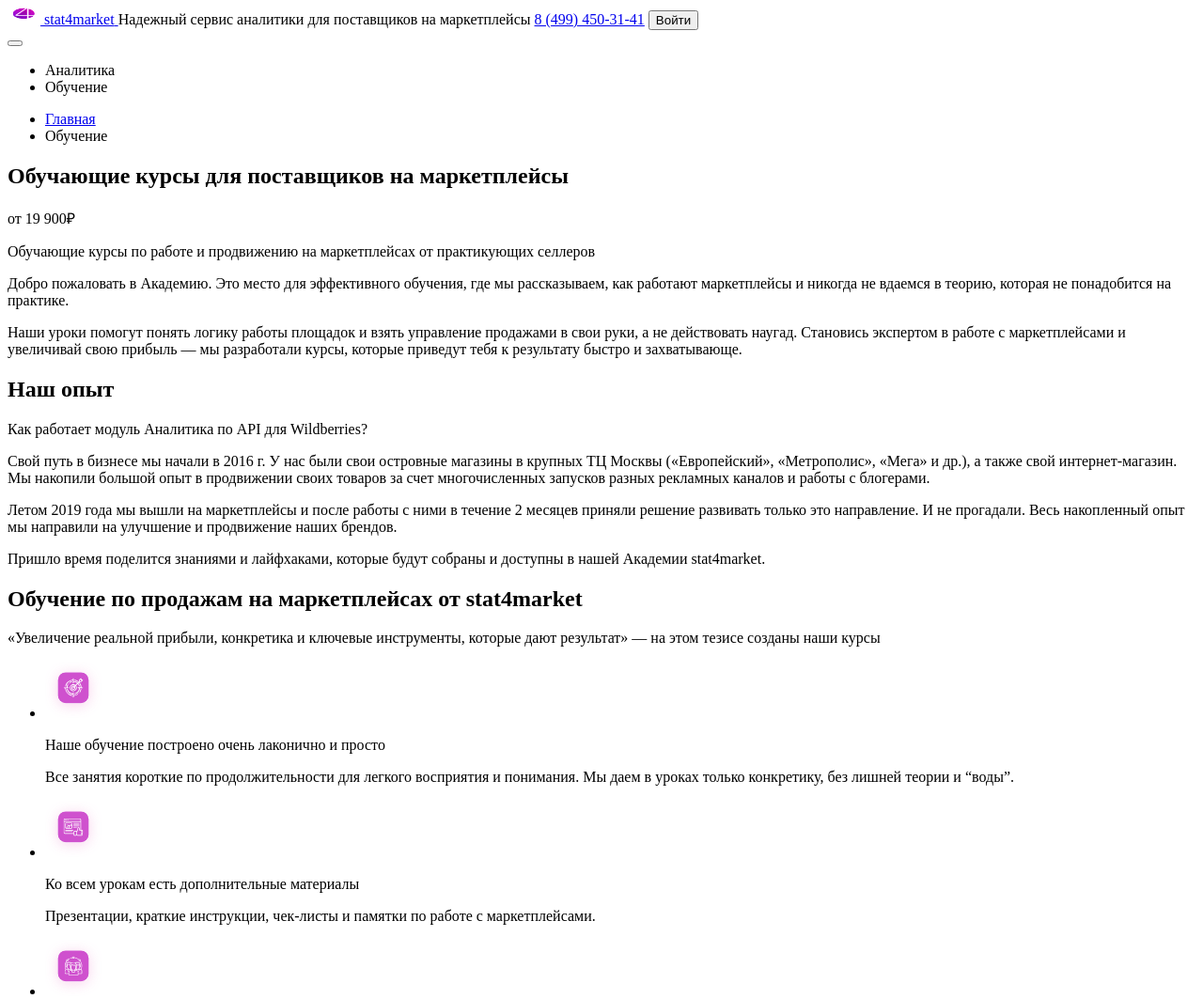
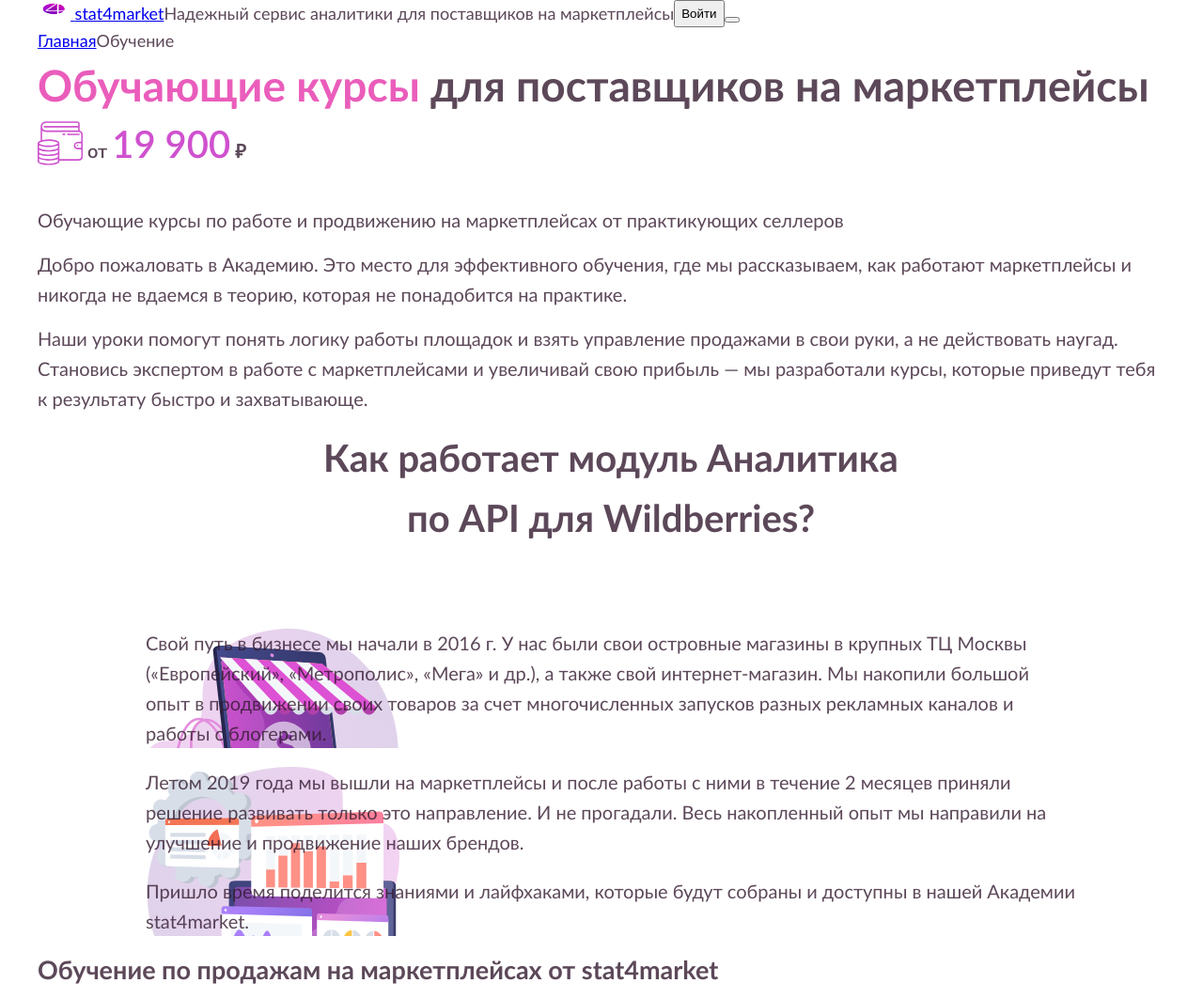
Before and after one commit to grsjob/stat4market, a website: page education.html in a window 1280 px wide. Shown: the top 1063 px of the page at 94% size. Drawn offline with nearby package versions, Linux system fonts and the light colour scheme; files that its build step writes are made by us from their sources.

Commit message:
add styles course and experience
descktop xl styles

```diff
--- a/src/education.html
+++ b/education.html
@@ -3,6 +3,7 @@
 <head>
     <meta charset="UTF-8">
     <meta name="viewport" content="width=device-width, initial-scale=1">
+    <link rel="stylesheet" href="/src/css/style.min.css">
     <title>Stat4market</title>
 </head>
 <body>
@@ -75,16 +76,17 @@
 на маркетплейсы</span>
             <a href="tel:84994503141" class="header__phone"> 8 (499) 450-31-41</a>
             <button class="button header__come-in-button ">Войти</button>
+
             <div class="header__main-nav main-nav">
                 <button class="main-nav__toggle"><span></span></button>
-                <ul class="main-nav__list">
+                <ul class="main-nav__list reset-style-list">
                     <li class="main-nav__item">Аналитика</li>
                     <li class="main-nav__item">Обучение</li>
                 </ul>
             </div>
         </div>
 
-        <ul class="bread-crumbs" itemscope itemtype="https://schema.org/BreadcrumbList">
+        <ul class="bread-crumbs reset-style-list" itemscope itemtype="https://schema.org/BreadcrumbList">
             <li class="bread-crumbs__item" itemprop="itemListElement" itemscope itemtype="https://schema.org/ListItem">
                 <a href="/" title="Главная" itemprop="item">
                     <span itemprop="name">Главная</span>
@@ -100,11 +102,10 @@
         </ul>
 
         <section class="course-description">
-            <div class="wrapper">
                 <h1 class="course-description__title"><span
                         class="course-description__title--focus-on">Обучающие курсы</span>
                     для поставщиков на маркетплейсы</h1>
-                <p class="course-description__price">от <span class="course-description__price--focus-on">19 900</span>₽
+                <p class="course-description__price price">от <span class="price--focus-on">19 900</span> ₽
                 </p>
                 <div class="course-description__description">
                     <p>Обучающие курсы по работе и продвижению на маркетплейсах от практикующих селлеров</p>
@@ -119,19 +120,21 @@
                         разработали курсы, которые приведут тебя к результату быстро и захватывающе.
                     </p>
                 </div>
-            </div>
         </section>
     </div>
 </header>
 <main>
-    <section class="experience wrapper">
+    <section class="experience ">
+        <div class="wrapper">
             <h2 class="visually-hidden">Наш опыт</h2>
-        <p class="experience__title--sm">Как работает модуль Аналитика по API для Wildberries?</p>
+            <p class="experience__title">Как работает модуль Аналитика <br> по API для Wildberries?</p>
             <div class="experience__past">
                 <p>
                     Свой путь в бизнесе мы начали в 2016 г. У нас были свои островные магазины в крупных ТЦ Москвы
-                («Европейский», «Метрополис», «Мега» и др.), а также свой интернет-магазин. Мы накопили большой опыт в
-                продвижении своих товаров за счет многочисленных запусков разных рекламных каналов и работы с блогерами.
+                    («Европейский», «Метрополис», «Мега» и др.), а также свой интернет-магазин. Мы накопили большой опыт
+                    в
+                    продвижении своих товаров за счет многочисленных запусков разных рекламных каналов и работы с
+                    блогерами.
                 </p>
             </div>
             <div class="experience__current">
@@ -145,6 +148,7 @@
                     stat4market.
                 </p>
             </div>
+        </div>
     </section>
     <section class="advantages wrapper">
         <h2 class="advantages__title">Обучение по продажам на маркетплейсах от <span
@@ -152,10 +156,10 @@
         <p class="advantages__main-thesis">«Увеличение реальной прибыли, конкретика и ключевые инструменты,
             которые дают результат» — на этом тезисе созданы наши курсы
         </p>
-        <ul class="advantages__list">
+        <ul class="advantages__list reset-style-list">
             <li class="advantages__item advantage">
                 <svg class="advantage__icon" width="60" height="60">
-                    <use href="./img/icons/sprite.svg#advantages__icon-target"></use>
+                    <use href="./src/img/icons/sprite.svg#advantages__icon-target"></use>
                 </svg>
                 <p class="advantage__title">Наше обучение построено очень лаконично и просто</p>
                 <p class="advantage__text">Все занятия короткие по продолжительности для легкого восприятия и понимания.
@@ -163,7 +167,7 @@
             </li>
             <li class="advantages__item advantage">
                 <svg class="advantage__icon" width="60" height="60">
-                    <use href="./img/icons/sprite.svg#advantages__icon-data"></use>
+                    <use href="./src/img/icons/sprite.svg##advantages__icon-data"></use>
                 </svg>
                 <p class="advantage__title">Ко всем урокам есть дополнительные материалы</p>
                 <p class="advantage__text">Презентации, краткие инструкции, чек-листы и памятки по работе с
@@ -171,7 +175,7 @@
             </li>
             <li class="advantages__item advantage">
                 <svg class="advantage__icon" width="60" height="60">
-                    <use href="./img/icons/sprite.svg#advantages__icon-group"></use>
+                    <use href="./src/img/icons/sprite.svg##advantages__icon-group"></use>
                 </svg>
                 <p class="advantage__title">Наше обучение — практико-ориентированное</p>
                 <p class="advantage__text">Поэтому после прохождения уроков ты будешь выполнять задания, которые помогут
@@ -179,7 +183,7 @@
             </li>
             <li class="advantages__item advantage">
                 <svg class="advantage__icon" width="60" height="60">
-                    <use href="./img/icons/sprite.svg#advantages__icon-creators"></use>
+                    <use href="./src/img/icons/sprite.svg##advantages__icon-creators"></use>
                 </svg>
                 <p class="advantage__title">Создатели нашей Академии</p>
                 <p class="advantage__text">Действующие селлеры с большим опытом в продажах на маркетплейсах, эксперты
@@ -187,7 +191,6 @@
             </li>
         </ul>
     </section>
-
 </main>
 
 </body>
--- /dev/null
+++ b/src/index.js
@@ -0,0 +1 @@
+import './sass/style.scss';
--- /dev/null
+++ b/src/sass/blocks/advantages.scss
@@ -0,0 +1,27 @@
+.advantages {
+  &__title {
+    &--focus-on {
+    }
+  }
+
+  &__main-thesis {
+  }
+
+  &__list {
+  }
+
+  &__item {
+  }
+}
+
+
+.advantage {
+  &__icon {
+  }
+
+  &__title {
+  }
+
+  &__text {
+  }
+}
--- /dev/null
+++ b/src/sass/blocks/course-description.scss
@@ -0,0 +1,75 @@
+.price {
+  margin: 0;
+  font-weight: 600;
+  font-size: 20px;
+  line-height: 29px;
+  position: relative;
+  padding-left: 53px;
+&:before{
+content: "";
+  position: absolute;
+  width: 48px;
+  height: 48px;
+  left:0;
+  top: 5px;
+  background-image: url('/src/img/icons/purse.svg');
+}
+  &--focus-on {
+    color: $main-color;
+    text-transform: uppercase;
+    font-size: 40px;
+    line-height: 150%
+  }
+}
+.course-description {
+  @media(min-width: $desktop-xl) {
+    padding-right: 660px;
+    background-image: url("/src/img/blocks/course-description/Superman-xl.svg");
+    background-repeat: no-repeat;
+    background-size: 620px 605px;
+    background-position: right top;
+    margin-bottom: 147px;
+    min-height: 605px;
+  }
+
+  &__title {
+    font-weight: 700;
+    font-size: 26px;
+    line-height: 150%;
+    margin: 0;
+    @media(min-width: $tablet-md) {
+      font-size: 46px;
+      line-height: 65px;
+    }
+    @media(min-width: $desktop-xl) {
+      font-size: 56px;
+      line-height: 80px;;
+    }
+
+    &--focus-on {
+      color: $selected-symbol-title;
+
+    }
+  }
+
+  &__price {
+    margin-bottom: 35px;
+  }
+
+  &__description {
+    @media(min-width: $tablet-md) {
+      font-size: 20px;
+      line-height: 160%;
+    }
+    @media(min-width: $desktop-xl) {
+      font-size: 25px;
+    }
+
+    & p {
+      margin: 0 0 10px 0;
+      @media (min-width: $tablet-md) {
+        margin: 0 0 15px 0;
+      }
+    }
+  }
+}
--- /dev/null
+++ b/src/sass/blocks/experience.scss
@@ -0,0 +1,51 @@
+.experience {
+  padding: 0 95px 0 115px;
+@media (min-width:$tablet-md){
+  font-size: 20px;
+  line-height: 160%;
+}
+  @media(min-width: $desktop-xl) {
+    font-size: 25px;
+
+  }
+  &__title {
+    font-weight: 700;
+    font-size: 24px;
+    line-height: 150%;
+    text-align: center;
+    margin: 0 0 85px 0;
+    @media (min-width: $tablet-md) {
+      font-size: 40px;
+      line-height: 64px;
+    }
+  }
+
+  &__past {
+    background-image: url("/src/img/blocks/experience/experience-past.svg");
+    background-repeat: no-repeat;
+    background-position: left top;
+
+    @media(min-width: $desktop-xl) {
+      padding-left: 535px;
+      padding-top: 100px;
+      padding-right: 155px;
+      min-height: 469px;
+      background-size: 456px 469px;
+    }
+  }
+
+  &__current {
+    background-image: url("/src/img/blocks/experience/experience-current.svg");
+    background-repeat: no-repeat;
+
+
+    @media(min-width: $desktop-xl) {
+      padding-right: 554px;
+      padding-top: 120px;
+      min-height: 474px;
+      background-size: 474px 474px;
+      background-position: right top;
+    }
+  }
+
+}
--- /dev/null
+++ b/src/sass/blocks/header.scss
@@ -0,0 +1,63 @@
+.header {
+  @media(min-width: $desktop-xl) {
+    background-image: url("/src/img/blocks/course-description/Ellipse-left-xl.svg"),
+    url("/src/img/blocks/course-description/Ellipse-right-xl.svg");
+    background-repeat: no-repeat;
+    background-position: left  top, right bottom;
+
+  }
+  &__title {
+    display: flex;
+  }
+
+  &__logo {
+  }
+
+  &__logo-icon {
+  }
+
+  &__logo-title {
+  }
+
+  &__tagline {
+    @media (max-width: $tablet-md){
+      display: none;
+    }
+  }
+
+  &__phone {
+    @media (max-width: $desktop-lg){
+      display: none;
+    }
+  }
+
+  &__come-in-button {
+  }
+
+  &__main-nav {
+
+  }
+}
+
+
+.main-nav {
+  &__toggle {
+  }
+
+  &__list {
+    @media (max-width: $desktop-lg){
+      display: none;
+    }
+  }
+
+  &__item {
+  }
+}
+
+.bread-crumbs {
+  display: flex;
+  &__item {
+  }
+}
+
+@import "./course-description";
--- /dev/null
+++ b/src/sass/fonts.scss
@@ -0,0 +1,39 @@
+@font-face {
+  font-family: "Aretha";
+  font-style: normal;
+  font-weight: 700;
+  font-display: swap;
+  src: local("Aretha-Bolt"), local("Aretha Bolt"), url("../fonts/Aretha-Bold.woff2") format("woff2"), url("../fonts/Aretha-Bold.woff") format("woff");
+}
+
+@font-face {
+  font-family: "Lato";
+  font-style: normal;
+  font-weight: 400;
+  font-display: swap;
+  src: local("Lato-Regular"), local("Lato-Regular"), url("../fonts/Lato-Regular.woff2") format("woff2"), url("../fonts/Lato-Regular.woff") format("woff");
+}
+
+@font-face {
+  font-family: "Lato";
+  font-style: normal;
+  font-weight: 500;
+  font-display: swap;
+  src: local("Lato-Medium"), local("Lato-Medium"), url("../fonts/Lato-Medium.woff2") format("woff2"), url("../fonts/Lato-Medium.woff") format("woff");
+}
+
+@font-face {
+  font-family: "Lato";
+  font-style: normal;
+  font-weight: 600;
+  font-display: swap;
+  src: local("Lato-Semibold"), local("Lato-Semibold"), url("../fonts/Lato-Semibold.woff2") format("woff2"), url("../fonts/Lato-Semibold.woff") format("woff");
+}
+
+@font-face {
+  font-family: "Lato";
+  font-style: normal;
+  font-weight: 700;
+  font-display: swap;
+  src: local("Lato-Bold"), local("Lato-Bold"), url("../fonts/Aretha-Bold.woff2") format("woff2"), url("../fonts/Aretha-Bold.woff") format("woff");
+}
--- /dev/null
+++ b/src/sass/helpers.scss
@@ -0,0 +1,37 @@
+.visually-hidden {
+  position: absolute;
+  width: 1px;
+  height: 1px;
+  margin: -1px;
+  border: 0;
+  padding: 0;
+  white-space: nowrap;
+  clip-path: inset(100%);
+  clip: rect(0 0 0 0);
+  overflow: hidden;
+}
+
+/* Сброс стилей списка */
+.reset-style-list {
+  list-style: none;
+  margin: 0;
+  padding: 0;
+}
+
+.wrapper {
+  padding: 0 15px;
+  margin: 0 auto;
+  width: 100%;
+  max-width: 360px;
+  @media (min-width: $tablet-md){
+    max-width: 768px;
+  }
+  @media (min-width: $desktop-lg){
+    max-width: 1280px;
+    padding: 0 40px;
+  }
+  @media (min-width: $desktop-xl){
+    max-width: 1920px;
+    padding: 0 195px;
+  }
+}
--- /dev/null
+++ b/src/sass/main-styles.scss
@@ -0,0 +1,26 @@
+html {
+  box-sizing: border-box;
+}
+
+*, *::before, *::after {
+  box-sizing: inherit;
+}
+
+
+body {
+  margin: 0 auto;
+  display: flex;
+  flex-direction: column;
+  min-height: 100%;
+  min-width: 360px;
+  font-family: "Lato", "Arial", sans-serif;
+  font-weight: 400;
+  font-size: 18px;
+  line-height: 160%;
+  background-color: $white;
+  color: rgba(51, 26, 47, 0.8);
+  overflow-x: hidden;
+}
+
+.button {
+}
```
Also changed, not shown: package.json (+20 -2 lines), src/sass/style.scss (added, +7 -0 lines), src/sass/variables.scss (added, +15 -0 lines), webpack.config.js (added, +64 -0 lines), 2 other files. Lines whose indentation alone changed are shown as unchanged.
